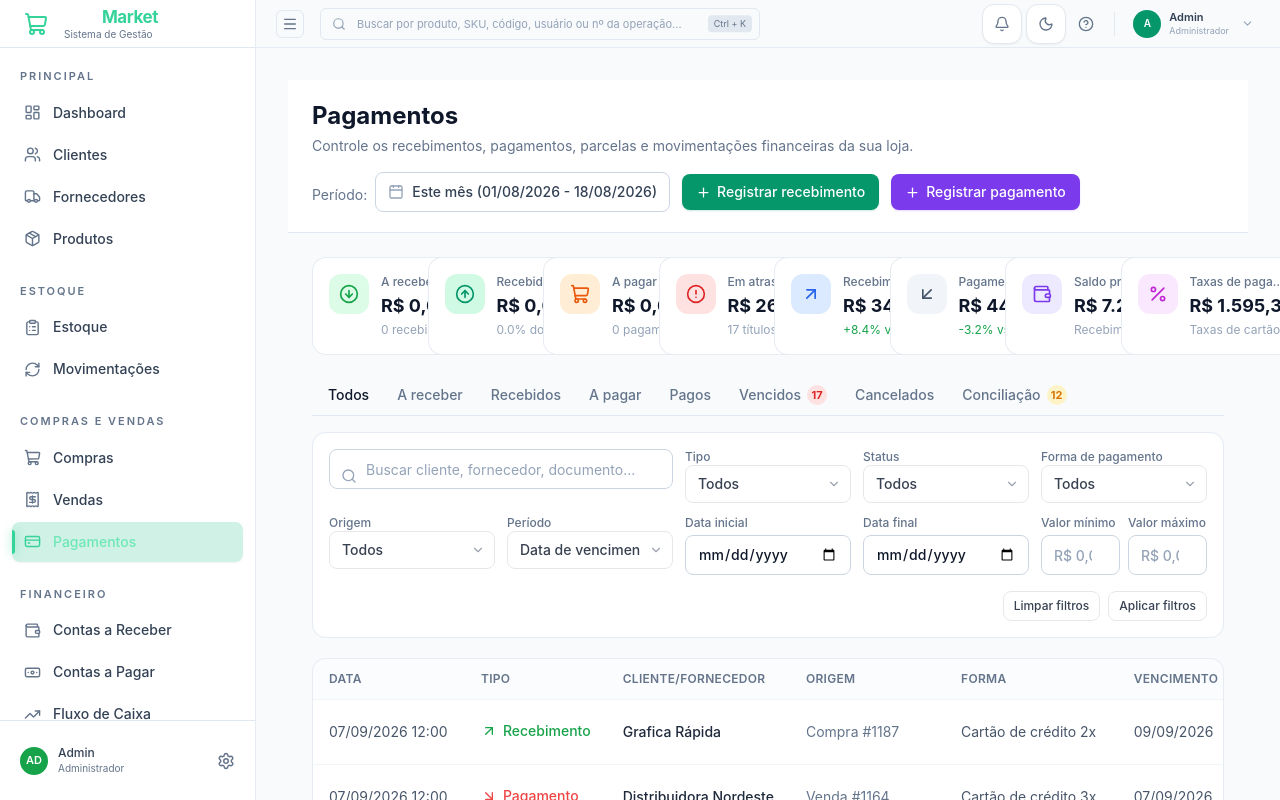
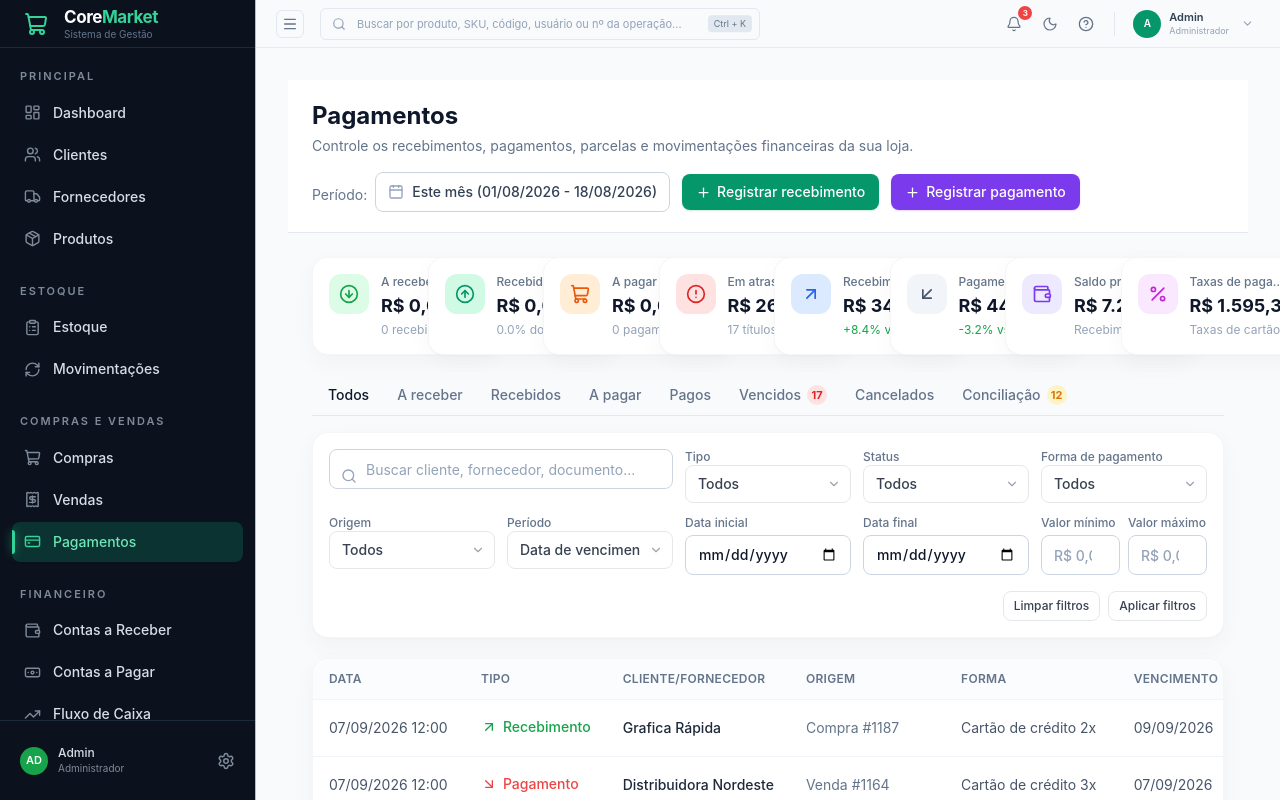
Before and after one commit to natanaelrb/coremarket-frontend, a React (Vite) app: page /pagamentos in a window 1280 px wide. Built offline with nearby package versions, Linux system fonts and the light colour scheme.

Commit message:
refactor(ui): refine shared components and theme

```diff
--- a/src/shared/components/actions/IconButton.jsx
+++ b/src/shared/components/actions/IconButton.jsx
@@ -1,60 +1,48 @@
-/**
- * Botão quadrado apenas com ícone.
- *
- * variant:
- * - outline: usado no header
- * - ghost: usado nas ações de linha
- */
 export default function IconButton({
   icon: Icon,
-  children,
   onClick,
+  badge,
+  className = "",
   title,
-  variant = 'outline',
-  tone = 'default',
-  size = 16,
-  className = '',
-  disabled = false,
 }) {
-  const base = `
-    inline-flex
-    items-center
-    justify-center
-    cursor-pointer
-    transition-all
-    duration-200
-    hover:scale-110
-    active:scale-95
-    focus:outline-none
-    focus:ring-2
-    focus:ring-violet-500/40
-    disabled:cursor-not-allowed
-    disabled:opacity-50
-    disabled:hover:scale-100
-  `;
-
-  const variants = {
-    outline:
-      'w-10 h-10 rounded-xl border border-slate-200 dark:border-white/10 bg-white dark:bg-[#12162C] text-slate-500 dark:text-slate-300 shadow-sm hover:shadow-md hover:border-violet-300 dark:hover:border-violet-500/50',
-
-    ghost:
-      'w-8 h-8 rounded-md text-slate-400 hover:bg-slate-100 dark:hover:bg-white/5',
-  };
-
-  const tones = {
-    default: 'hover:text-violet-600',
-    danger: 'hover:text-red-500 hover:bg-red-50 dark:hover:bg-red-500/10',
-  };
-
   return (
     <button
-      type="button"
       onClick={onClick}
       title={title}
-      disabled={disabled}
-      className={`${base} ${variants[variant]} ${tones[tone]} ${className}`}
+      className={`
+        relative
+        flex h-8 w-8
+        items-center justify-center
+        rounded-md
+        text-slate-500
+        transition-all duration-150
+        hover:bg-slate-100
+        hover:text-slate-700
+        dark:text-slate-400
+        dark:hover:bg-white/[0.06]
+        dark:hover:text-white
+        ${className}
+      `}
     >
-      {Icon ? <Icon size={size} /> : children}
+      <Icon size={16} strokeWidth={1.8} />
+
+      {badge && (
+        <span
+          className="
+            absolute -right-0.5 -top-0.5
+            flex h-3.5 min-w-3.5
+            items-center justify-center
+            rounded-full
+            bg-red-500
+            px-1
+            text-[8px]
+            font-bold
+            text-white
+          "
+        >
+          {badge}
+        </span>
+      )}
     </button>
   );
 }
--- a/src/shared/components/layout/PageHeader.jsx
+++ b/src/shared/components/layout/PageHeader.jsx
@@ -1,57 +1,39 @@
-import { ChevronRight } from "lucide-react";
-
 export default function PageHeader({
-  icon: Icon,
   title,
   subtitle,
-  breadcrumb = [],
   action = null,
   children,
 }) {
+  if (!title && !subtitle && !action && !children) {
+    return null;
+  }
+
   return (
-    <div className="flex flex-col gap-4 lg:flex-row lg:items-start lg:justify-between">
+    <div className="flex flex-col gap-4 border-b border-slate-200/70 pb-6 dark:border-white/10 lg:flex-row lg:items-center lg:justify-between">
 
-      {/* Lado esquerdo */}
-      <div className="flex items-start gap-4">
-
-        {Icon && (
-          <div className="flex h-12 w-12 items-center justify-center rounded-2xl bg-violet-100 text-violet-600 dark:bg-violet-500/10 dark:text-violet-400">
-            <Icon size={24} strokeWidth={2} />
-          </div>
-        )}
-
-        <div className="space-y-1">
-
-          {breadcrumb.length > 0 && (
-            <div className="flex items-center gap-1 text-xs text-slate-400 dark:text-white/40">
-              {breadcrumb.map((item, index) => (
-                <div key={item} className="flex items-center gap-1">
-                  {index > 0 && <ChevronRight size={12} />}
-                  <span>{item}</span>
-                </div>
-              ))}
-            </div>
+      {(title || subtitle) && (
+        <div>
+          {title && (
+            <h2 className="text-xl font-semibold tracking-tight text-slate-800 dark:text-white">
+              {title}
+            </h2>
           )}
 
-          <h1 className="text-2xl font-bold text-slate-800 dark:text-white">
-            {title}
-          </h1>
-
           {subtitle && (
-            <p className="text-sm text-slate-500 dark:text-white/50">
+            <p className="mt-1 text-sm text-slate-500 dark:text-white/50">
               {subtitle}
             </p>
           )}
         </div>
-      </div>
+      )}
 
-      {/* Lado direito */}
       {(action || children) && (
         <div className="flex items-center gap-3">
           {children}
           {action}
         </div>
       )}
+
     </div>
   );
 }
--- a/src/shared/styles/theme.css
+++ b/src/shared/styles/theme.css
@@ -12,22 +12,38 @@
   --text-primary: #0f172a;
   --text-secondary: #64748b;
 
+  /* Bordas modernas e sutis */
+  --border-subtle: rgba(15, 23, 42, 0.06);
+  --border-medium: rgba(15, 23, 42, 0.10);
+
   /* Borda */
   --border-color: #e2e8f0;
 
-  /* Sidebar */
-  --sidebar-bg: #ffffff;
-  --sidebar-text: #334155;
-  --sidebar-text-muted: #64748b;
-  --sidebar-hover: #f1f5f9;
-  --sidebar-border: #e2e8f0;
+  /* Sidebar — Dark Navy */
+  --sidebar-bg: #0b121d;
+  --sidebar-text: #d7dee8;
+  --sidebar-text-muted: #7f8a99;
+  --sidebar-hover: #151f2d;
+  --sidebar-border: #1c2938;
 
-  /* Brand */
+  /* Item ativo */
+  --sidebar-active: #1d4936;
+  --sidebar-active-text: #e8fff2;
+  --sidebar-active-icon: #65d98a;
+  --sidebar-accent: #4ade80;
+
+  /* Brand — CoreMarket Green */
+  --color-brand-primary: #42c878;
+  --color-brand-primary-dark: #248f52;
+  --color-brand-primary-light: #79e6a0;
+
+/* Legado — manter temporariamente */
   --color-brand-violet: #7c3aed;
   --color-brand-violet-dark: #6d28d9;
   --color-brand-violet-light: #a78bfa;
-  --color-brand-sidebar: #0d1029;
-  --color-brand-sidebar-hover: #171b3d;
+
+  --color-brand-sidebar: #111827;
+  --color-brand-sidebar-hover: #1f2937;
 
   /* Semantic */
   --color-success: #16a34a;
@@ -62,17 +78,17 @@
   /* Radius */
   --radius-card: 0.875rem;
 
-  /* Shadows */
+  /* Shadows — moderno e suave */
   --shadow-card:
-    0 1px 2px 0 rgb(15 23 42 / 0.04),
-    0 1px 3px 0 rgb(15 23 42 / 0.06);
+    0 1px 2px rgba(15, 23, 42, 0.02),
+    0 4px 12px rgba(15, 23, 42, 0.04);
 
   --shadow-card-hover:
-    0 4px 12px -2px rgb(15 23 42 / 0.08),
-    0 2px 6px -2px rgb(15 23 42 / 0.06);
+    0 8px 24px rgba(15, 23, 42, 0.08),
+    0 2px 8px rgba(15, 23, 42, 0.04);
 
-  --shadow-panel:
-    -8px 0 24px -8px rgb(15 23 42 / 0.12);
+  --shadow-card-dark:
+    0 4px 20px rgba(0, 0, 0, 0.18);
 
   /* Animações */
   --animate-fade-in: fade-in 0.35s ease-out both;
@@ -85,24 +101,38 @@
 }
 
 .dark {
-  /* Fundo */
-  --bg-app: #0a0d1f;
-  --bg-surface: #12162c;
-  --bg-card: #181c34;
+  /* Fundo principal */
+  --bg-app: #0b121d;
+  --bg-surface: #0b121d;
+  --bg-card: #18181b;
 
-  /* Texto */
-  --text-primary: #ffffff;
-  --text-secondary: #94a3b8;
+  /* Textos */
+  --text-primary: #f4f4f5;
+  --text-secondary: #a1a1aa;
 
-  /* Borda */
+  /* Bordas modernas no dark */
+  --border-subtle: rgba(255, 255, 255, 0.06);
+  --border-medium: rgba(255, 255, 255, 0.10);
+
+  /* Bordas */
   --border-color: rgba(255, 255, 255, 0.08);
 
   /* Sidebar */
-  --sidebar-bg: #12162c;
-  --sidebar-text: rgba(255, 255, 255, 0.9);
-  --sidebar-text-muted: rgba(255, 255, 255, 0.45);
-  --sidebar-hover: rgba(255, 255, 255, 0.06);
-  --sidebar-border: rgba(255, 255, 255, 0.08);
+  --sidebar-bg: #0b121d;
+  --sidebar-text: #d7dee8;
+  --sidebar-text-muted: #7f8a99;
+  --sidebar-hover: #151f2d;
+  --sidebar-border: #1c2938;
+
+  --sidebar-active: #1d4936;
+  --sidebar-active-text: #e8fff2;
+  --sidebar-active-icon: #65d98a;
+  --sidebar-accent: #4ade80;
+
+  /* Brand verde */
+  --color-brand-primary: #10b981;
+  --color-brand-primary-dark: #059669;
+  --color-brand-primary-light: #34d399;
 }
 
 /* Animações */
@@ -214,25 +244,42 @@
 
 @layer utilities {
   .card-surface {
-    @apply bg-white border border-slate-200/80 shadow-[var(--shadow-card)] transition-shadow duration-200 dark:bg-slate-900 dark:border-slate-800;
+    @apply rounded-2xl transition-all duration-300;
+
+    background: var(--bg-card);
+
+    border: 1px solid rgba(15, 23, 42, 0.035);
+
+    box-shadow:
+      0 1px 2px rgba(15, 23, 42, 0.02),
+      0 8px 24px rgba(15, 23, 42, 0.035);
   }
 
   .card-surface:hover {
-    box-shadow: var(--shadow-card-hover);
+    transform: translateY(-2px);
+
+    box-shadow:
+      0 4px 8px rgba(15, 23, 42, 0.03),
+      0 14px 32px rgba(15, 23, 42, 0.06);
   }
 
-  .skeleton {
-    @apply relative overflow-hidden bg-slate-200 dark:bg-slate-800 rounded-md;
+  /* DARK MODE */
+  .dark .card-surface {
+    background: #18181b;
 
-    background-image: linear-gradient(
-      90deg,
-      transparent,
-      rgb(255 255 255 / 0.35),
-      transparent
-    );
+    border-color: rgba(255, 255, 255, 0.035);
 
-    background-size: 400px 100%;
-    background-repeat: no-repeat;
-    animation: var(--animate-shimmer);
+    box-shadow:
+      0 2px 4px rgba(0, 0, 0, 0.12),
+      0 10px 30px rgba(0, 0, 0, 0.12);
+  }
+
+  .dark .card-surface:hover {
+    border-color: rgba(16, 185, 129, 0.12);
+
+    box-shadow:
+      0 8px 16px rgba(0, 0, 0, 0.18),
+      0 16px 40px rgba(0, 0, 0, 0.18),
+      0 0 20px rgba(16, 185, 129, 0.025);
   }
 }
```
